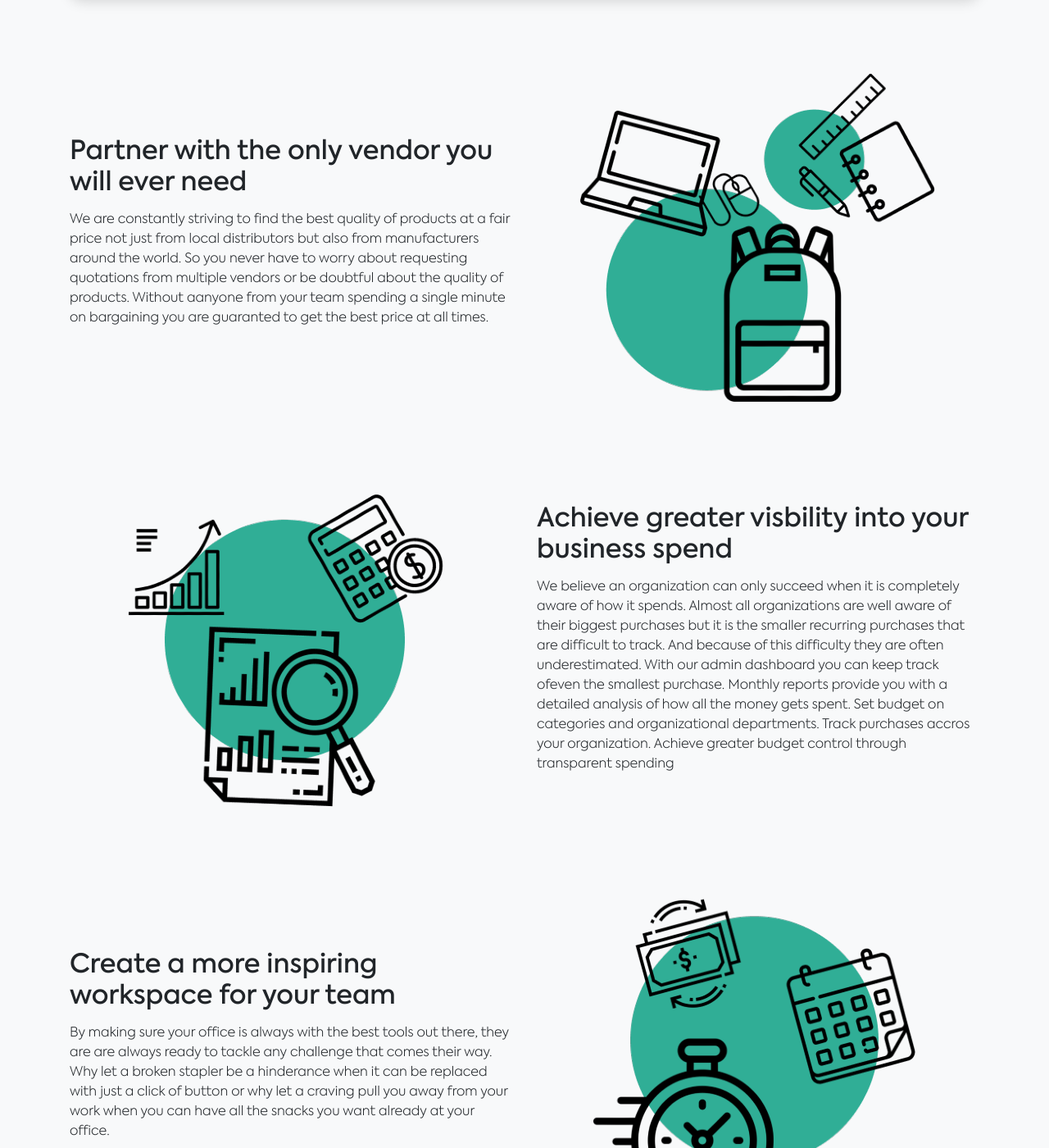
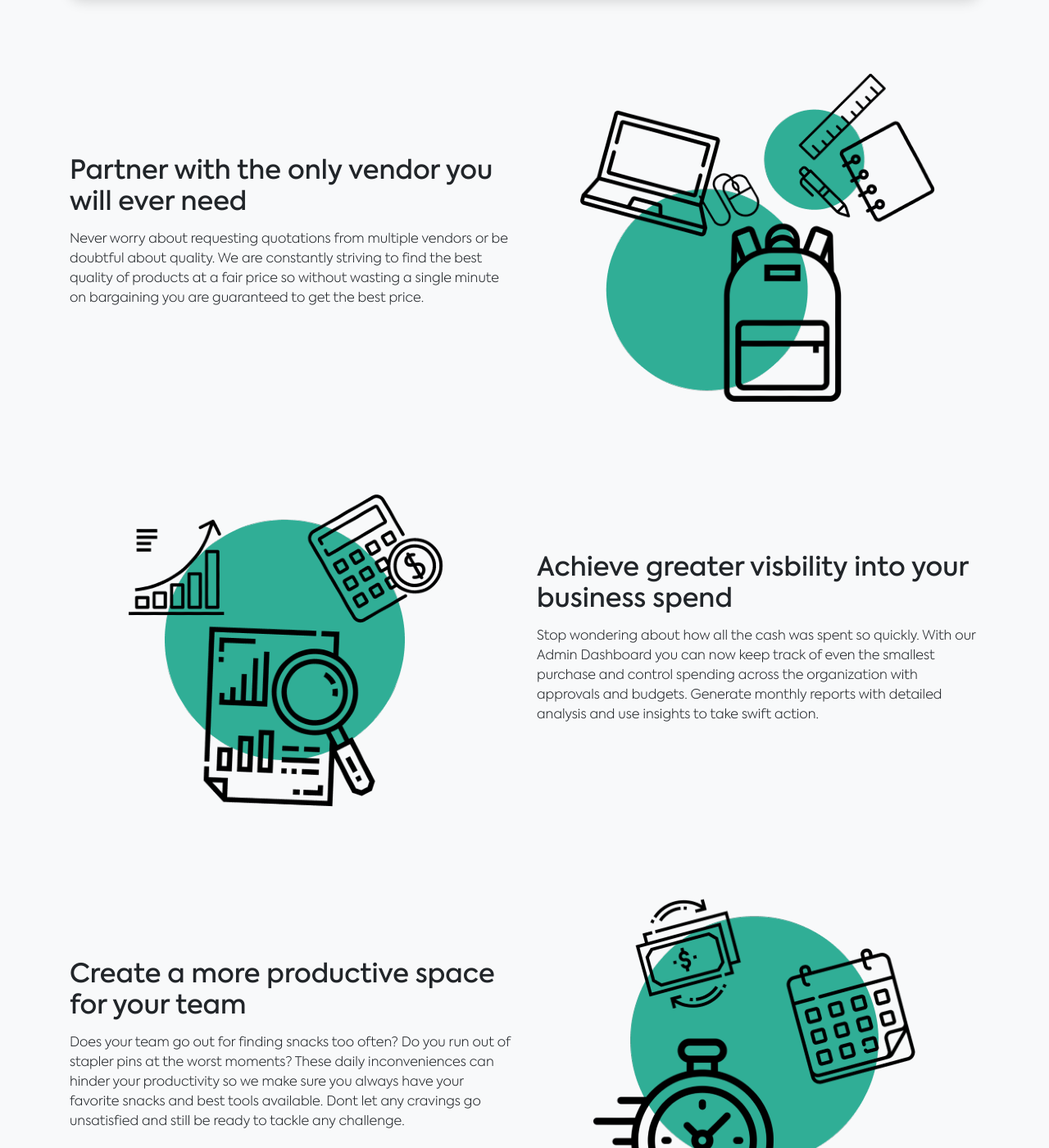
Before and after one commit to taimoorneeshat/prokurex-site, a Jekyll site: the page built from index.html, in a window 1280 px wide and 1400 px high, scrolled down 691 px. Shown: the whole window at 82% size. Built offline with Jekyll 4.4.1, drawn with Linux system fonts in a browser that asks for light colours; nearby versions of some CDN libraries.

Commit message:
Edited benefits content

```diff
--- a/_data/benefits.yml
+++ b/_data/benefits.yml
@@ -3,31 +3,37 @@
   image: /images/benefits/office-supplies.png
   pointers:
     - text: >
-        We are constantly striving to find the best quality of products at a fair price not just
-        from local distributors but also from manufacturers around the world. So you never have to
-        worry about requesting quotations from multiple vendors or be doubtful about the quality of
-        products. Without aanyone from your team spending a single minute on bargaining you are
-        guaranted to get the best price at all times.
+        Never worry about requesting quotations from multiple vendors or be doubtful about
+        quality. We are constantly striving to find the best quality of products at a fair
+        price so without wasting a single minute on bargaining you are guaranteed to get
+        the best price.
+# We are constantly striving to find the best quality of products at a fair price not just
+# from local distributors but also from manufacturers around the world. So you never have to
+# worry about requesting quotations from multiple vendors or be doubtful about the quality of
+# products. Without aanyone from your team spending a single minute on bargaining you are
+# guaranted to get the best price at all times.
 - header: Achieve greater visbility into your business spend
   reverse: true
   image: /images/benefits/track-spending.png
   pointers:
     - text: >
-        We believe an organization can only succeed when it is completely aware of how it spends.
-        Almost all organizations are well aware of their biggest purchases but it is the smaller
-        recurring purchases that are difficult to track. And because of this difficulty they are
-        often underestimated.
-        With our admin dashboard you can keep track ofeven the smallest purchase. Monthly reports
-        provide you with a detailed analysis of how all the money gets spent.
-        Set budget on categories and organizational departments.
-        Track purchases accros your organization.
-        Achieve greater budget control through transparent spending
-- header: Create a more inspiring workspace for your team
+        Stop wondering about how all the cash was spent so quickly. With our Admin Dashboard
+        you can now keep track of even the smallest purchase and control spending across the
+        organization with approvals and budgets. Generate monthly reports with detailed
+        analysis and use insights to take swift action.
+# The smallest frequent purchases often build up to huge totals yet they remain the most difficult to track.
+# We believe an organization can only succeed when it is completely aware of how it spends.
+# Almost all organizations are well aware of their biggest purchases but it is the smaller
+# recurring purchases that are difficult to track. And because of this difficulty they are
+# often underestimated.
+# Set budget on categories and organizational departments.
+# Achieve greater budget control through transparent spending
+- header: Create a more productive space for your team # Create an inspiring workspace for your team
   reverse: false
   image: /images/benefits/save-time.png
   pointers:
     - text: >
-        By making sure your office is always with the best tools out there, they are
-        are always ready to tackle any challenge that comes their way. Why let a broken stapler
-        be a hinderance when it can be replaced with just a click of button or why let a craving
-        pull you away from your work when you can have all the snacks you want already at your office.
+        Does your team go out for finding snacks too often? Do you run out of stapler pins
+        at the worst moments? These daily inconveniences can hinder your productivity so
+        we make sure you always have your favorite snacks and best tools available. Dont
+        let any cravings go unsatisfied and still be ready to tackle any challenge.
```
